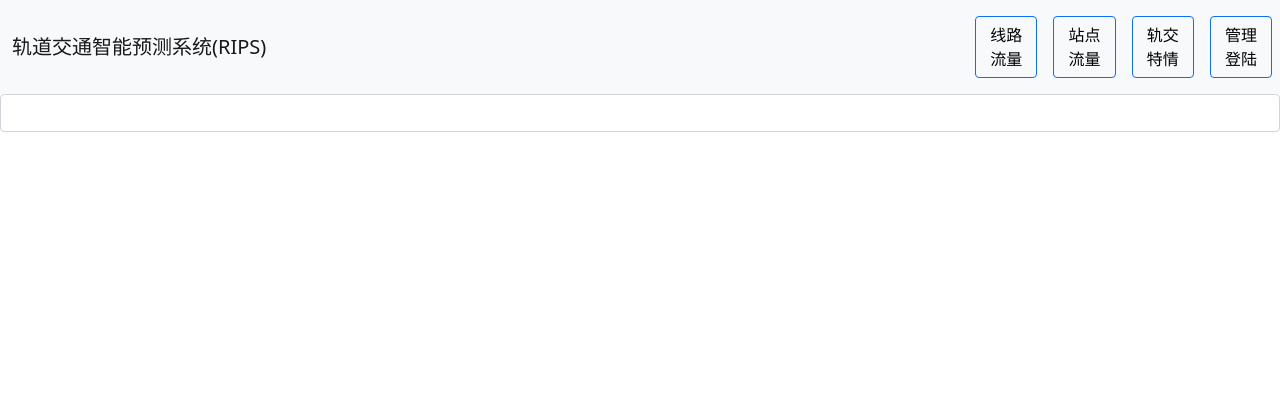
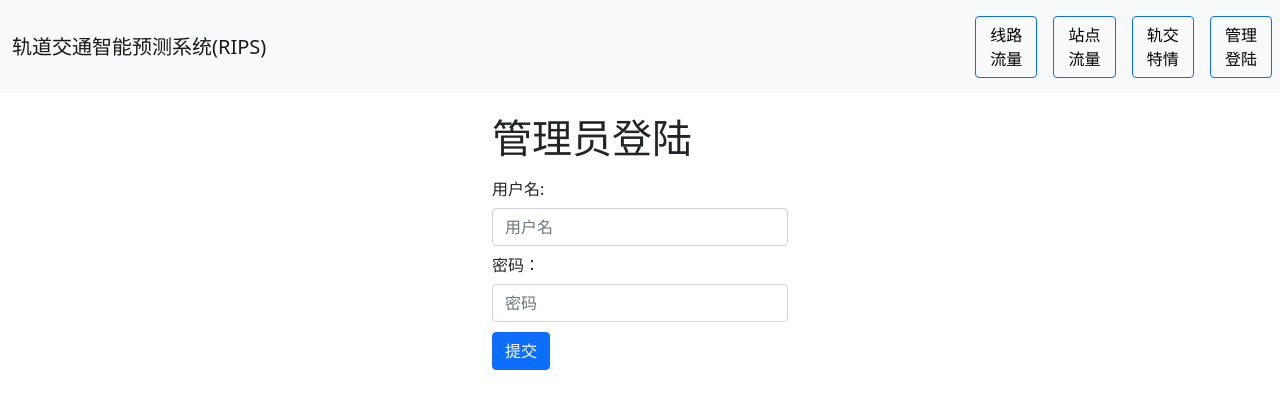
Before and after one commit to Kuludu/RIPS_Frontend, a Vue app: page /#/admin/login in a window 1280 px wide. Shown: the top 408 px of the page. Built offline with nearby package versions, Linux system fonts and the light colour scheme.

Commit message:
Init Login

```diff
--- a/src/components/HeadBar.vue
+++ b/src/components/HeadBar.vue
@@ -1,6 +1,6 @@
 <template>
   <b-navbar type="light" variant="info" class="bg-light">
-    <b-navbar-brand variant="faded" class="container-fluid">轨道交通智能预测系统(RIPS)</b-navbar-brand>
+    <b-navbar-brand variant="faded" class="container-fluid" href="/">轨道交通智能预测系统(RIPS)</b-navbar-brand>
     <b-navbar-nav class="ms-auto">
       <b-nav-item><b-button variant="outline-primary"><router-link to="/line">线路流量</router-link></b-button></b-nav-item>
       <b-nav-item><b-button variant="outline-primary"><router-link to="/site">站点流量</router-link></b-button></b-nav-item>
--- a/src/components/Login.vue
+++ b/src/components/Login.vue
@@ -1,12 +1,51 @@
 <template>
-  <b-form>
-    <b-input></b-input>
-  </b-form>
+  <div class="container col-md-3" style="margin-top: 20px">
+    <h1>管理员登陆</h1>
+    <b-form>
+      <b-form-group
+          id="username-group"
+          label="用户名:"
+          label-cols="4"
+      >
+        <b-form-input
+            id="username-input"
+            v-model="form.username"
+            placeholder="用户名"
+            required
+            type="text"
+        ></b-form-input>
+      </b-form-group>
+
+      <b-form-group
+          id="password-group"
+          label="密码："
+          label-cols="4"
+      >
+        <b-form-input
+            id="password-input"
+            v-model="form.password"
+            placeholder="密码"
+            required
+            type="password"
+        ></b-form-input>
+      </b-form-group>
+
+      <b-button type="submit" variant="primary" style="margin-top: 10px">提交</b-button>
+    </b-form>
+  </div>
 </template>
 
 <script>
 export default {
   name: "Login",
+  data: function () {
+    return {
+      form: {
+        username: "",
+        password: ""
+      }
+    }
+  }
 }
 </script>
 
```
